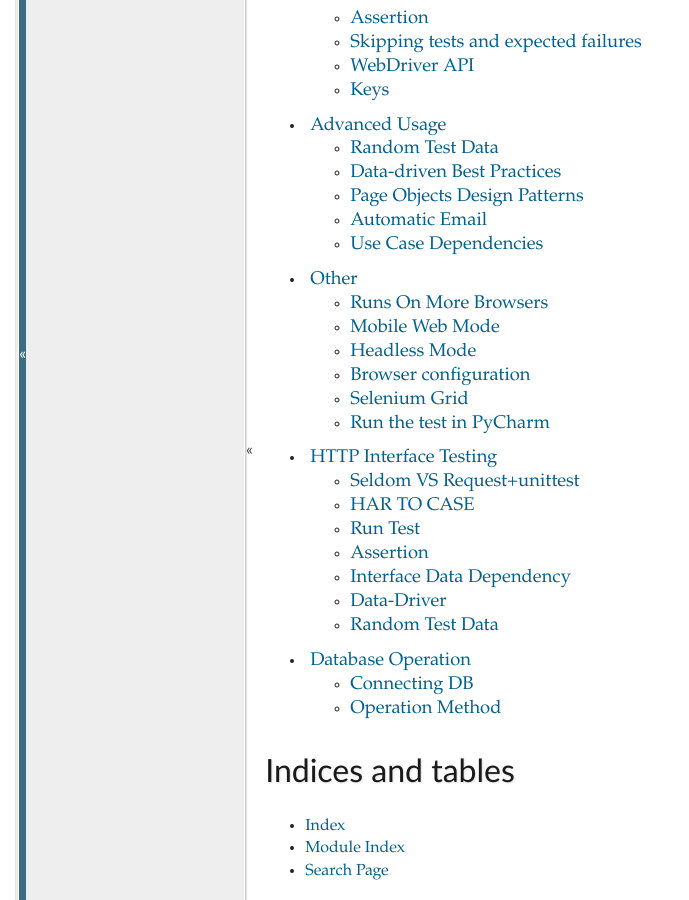
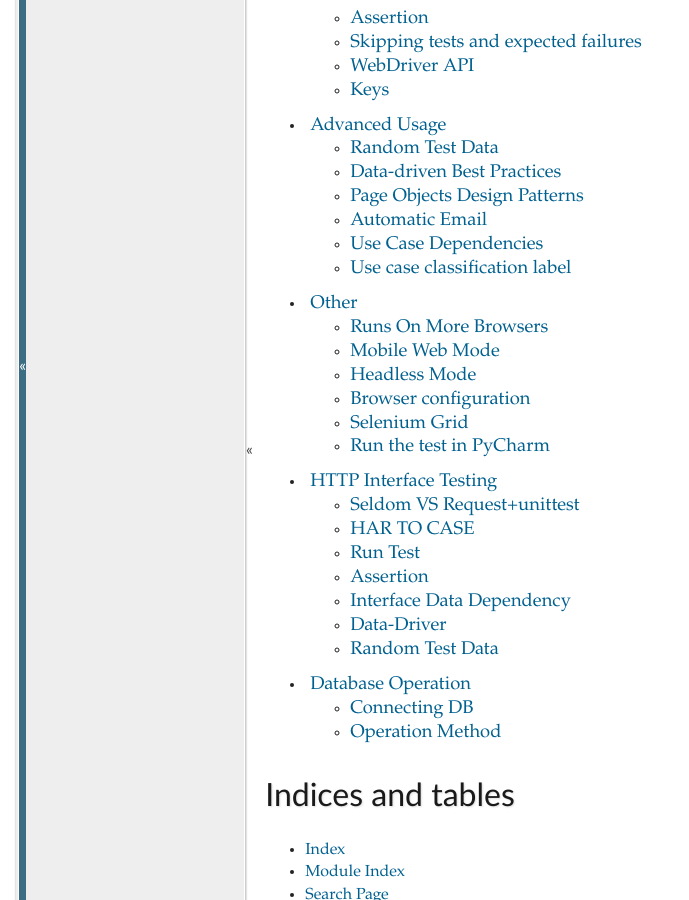
Before and after one commit to SeldomQA/seldom, a Sphinx documentation site: the page built from docs/index.rst, in a window 1280 px wide and 900 px high, scrolled down 1120 px. Shown: the whole window, without its empty margins (0-689 px from the left). Built offline with Sphinx 7.4.7, drawn with Linux system fonts in a browser that asks for light colours; some of the changed lines change nothing that is shown.

Commit message:
doc: Use case classification label

````diff
--- a/docs/README.md
+++ b/docs/README.md
@@ -26,6 +26,7 @@
   * [Page objects设计模式](./advanced.md#PageObjects设计模式)
   * [自动发邮件](./advanced.md#自动发邮件)
   * [用例的依赖](./advanced.md#用例的依赖)
+  * [用例标签分类](./advanced.md#用例分类标签)
 
 * [其他](./other.md)
   * [指定不同的浏览器](./other.md#指定不同的浏览器)
--- a/docs/advanced.md
+++ b/docs/advanced.md
@@ -423,3 +423,64 @@
 1. 首先，定义变量 `Test001`，默认值为`True`。
 2. 在`test_001`用例中，可以根据一些条件来选择是否修改`Test001`的值，如果改为`False`， 那么依赖的用例将被跳过。
 3. 在`test_002`用例中，通过`id_depend`装饰器来判断`Test001`的值，如果为为`False`， 那么装饰的用例跳过，否则执行。
+
+
+### 用例分类标签
+
+> 在 seldom 2.4.0 版本实现了该功能。
+
+__使用方式__
+
+```python
+# test_label.py
+import seldom
+from seldom import label
+
+
+class MyTest(seldom.TestCase):
+
+    @label("base")
+    def test_label_base(self):
+        self.assertEqual(1+1, 2)
+
+    @label("slow")
+    def test_label_slow(self):
+        self.assertEqual(1, 2)
+
+    def test_no_label(self):
+        self.assertEqual(2+3, 5)
+
+
+if __name__ == '__main__':
+    # seldom.main(debug=True, whitelist=["base"])  # whitelist
+    seldom.main(debug=True, blacklist=["slow"])    # blacklist
+```
+
+如果只运行标签为:`base`的用例，设置白名单（whitelist）。
+
+
+```shell
+> python test_label.py
+test_label_base (btest_label.MyTest) ... ok
+test_label_slow (btest_label.MyTest) ... skipped "label whitelist {'base'}"
+test_no_label (btest_label.MyTest) ... skipped "label whitelist {'base'}"
+
+----------------------------------------------------------------------
+Ran 3 tests in 0.001s
+
+OK (skipped=2)
+```
+
+如果只想屏蔽标签为:`slow`的用例，设置黑名单（blacklist）。
+
+```shell
+> python test_label.py
+
+test_label_base (btest_label.MyTest) ... ok
+test_label_slow (btest_label.MyTest) ... skipped "label blacklist {'slow'}"
+test_no_label (btest_label.MyTest) ... ok
+----------------------------------------------------------------------
+Ran 3 tests in 0.001s
+
+OK (skipped=1)
+```
--- a/docs/rst_docs/advanced.rst
+++ b/docs/rst_docs/advanced.rst
@@ -446,3 +446,66 @@
 
     if __name__ == '__main__':
         seldom.main(debug=True)
+
+
+Use case classification label
+~~~~~~~~~~~~~~~~~~~~~~~~~~~~~~~
+
+This function is implemented in seldom version 2.4.0.
+
+**demo**
+
+.. code:: python
+
+    # test_label.py
+    import seldom
+    from seldom import label
+
+
+    class MyTest(seldom.TestCase):
+
+        @label("base")
+        def test_label_base(self):
+            self.assertEqual(1+1, 2)
+
+        @label("slow")
+        def test_label_slow(self):
+            self.assertEqual(1, 2)
+
+        def test_no_label(self):
+            self.assertEqual(2+3, 5)
+
+
+    if __name__ == '__main__':
+        # seldom.main(debug=True, whitelist=["base"])  # whitelist
+        seldom.main(debug=True, blacklist=["slow"])    # blacklist
+
+
+If you only run the use cases labeled `base`, set the whitelist.
+
+
+.. code:: shell
+    > python test_label.py
+    test_label_base (btest_label.MyTest) ... ok
+    test_label_slow (btest_label.MyTest) ... skipped "label whitelist {'base'}"
+    test_no_label (btest_label.MyTest) ... skipped "label whitelist {'base'}"
+
+    ----------------------------------------------------------------------
+    Ran 3 tests in 0.001s
+
+    OK (skipped=2)
+
+
+If you only want to block the use cases labeled `slow`, set a blacklist.
+
+
+.. code:: shell
+    > python test_label.py
+
+    test_label_base (btest_label.MyTest) ... ok
+    test_label_slow (btest_label.MyTest) ... skipped "label blacklist {'slow'}"
+    test_no_label (btest_label.MyTest) ... ok
+    ----------------------------------------------------------------------
+    Ran 3 tests in 0.001s
+
+    OK (skipped=1)
````
